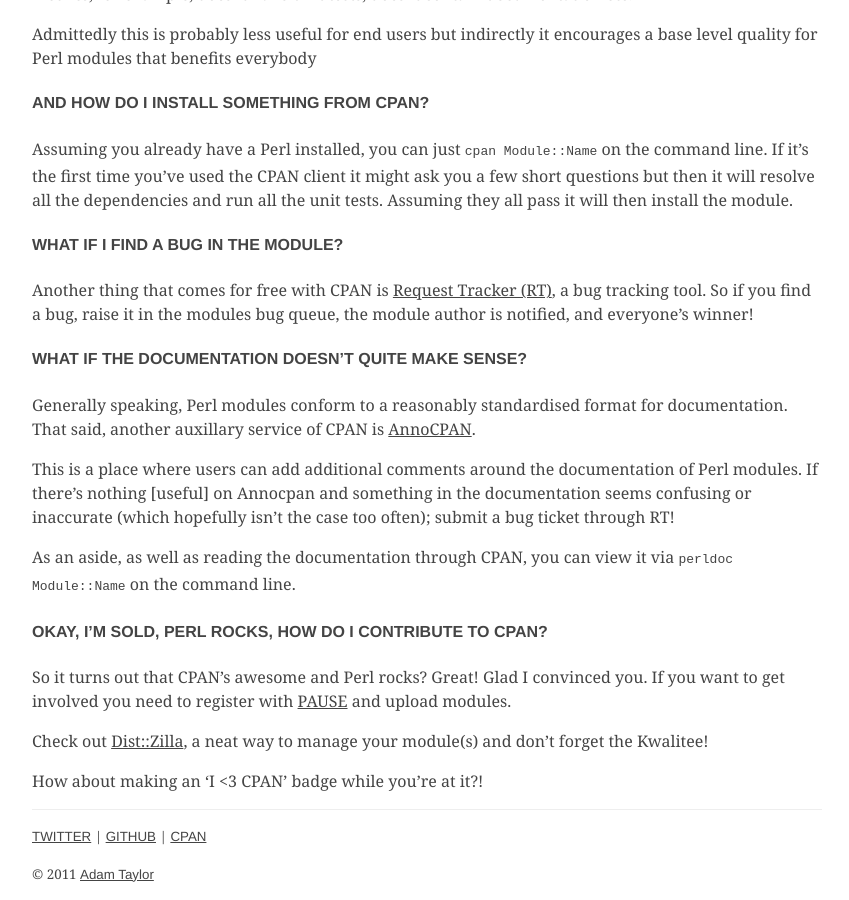
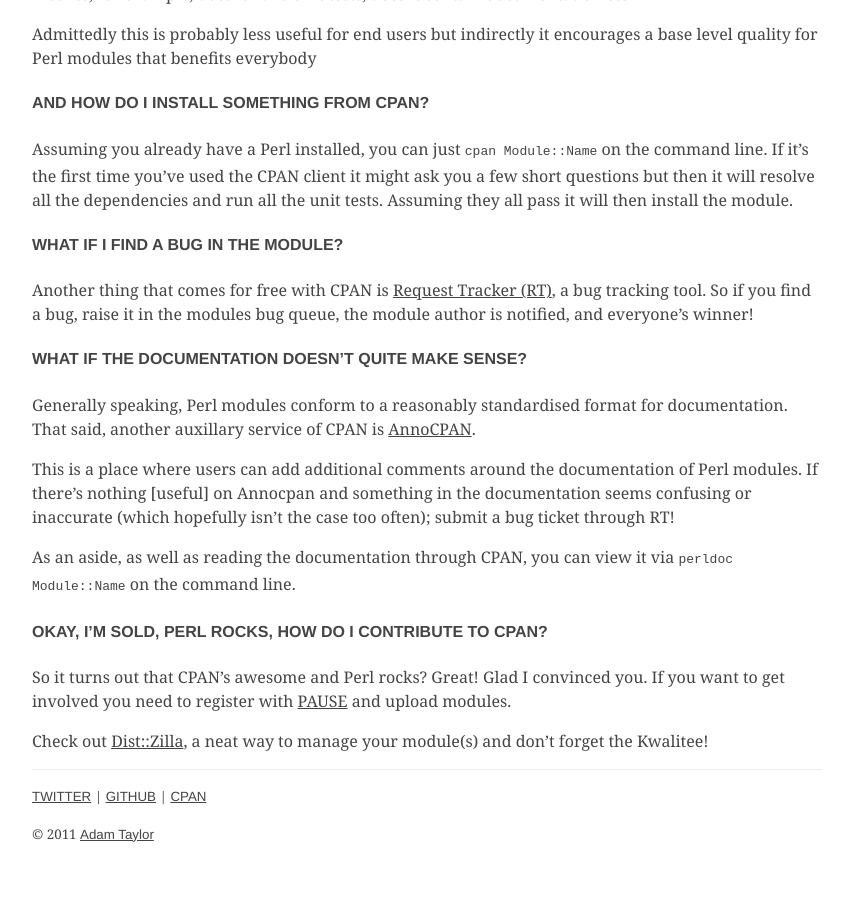
Before and after one commit to adamtaylor/adamtaylor.github.io, a Jekyll site: the page built from _posts/2011-01-11-whats-so-great-about-cpan-anyway.md, in a window 1280 px wide and 900 px high, scrolled down 1935 px. Shown: the whole window, without its empty margins (213-1062 px from the left). Built offline with Jekyll 4.4.1, drawn with Linux system fonts in a browser that asks for light colours; after the commit the page ends 2795 px from its top, so only the background shows below that.

Commit message:
Fix broken end of post

```diff
--- a/_posts/2011-01-11-whats-so-great-about-cpan-anyway.md
+++ b/_posts/2011-01-11-whats-so-great-about-cpan-anyway.md
@@ -114,5 +114,3 @@
 So it turns out that CPAN's awesome and Perl rocks? Great! Glad I convinced you. If you want to get involved you need to register with [PAUSE](http://pause.perl.org/pause/query) and upload modules.
 
 Check out [Dist::Zilla](http://dzil.org/), a neat way to manage your module(s) and don't forget the Kwalitee!
-
-How about making an 'I <3 CPAN' badge while you're at it?!
```
